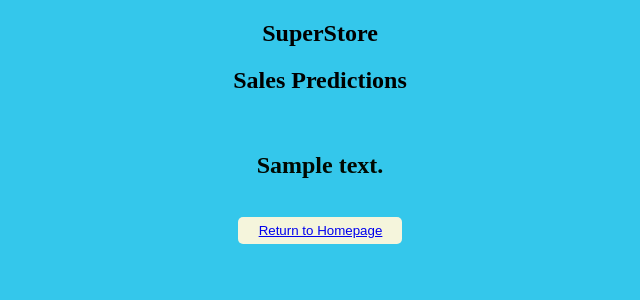
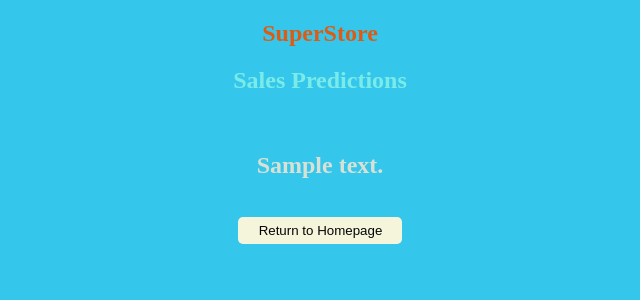
Before and after one commit to AkashHunashal/SuperStore, a Flask app: template templates/predict.html in a window 1280 px wide. Shown: the top 300 px of the page, without its empty margins (320-960 px from the left). Run offline with Flask 2, Linux system fonts and the light colour scheme; the template is opened without the code that fills it: most values are stand-ins (such as "Sample title", 1, 10 or a date in 2020); parts of the project's set-up code (start-up, migrations or seed data) failed here and were passed over.

Commit message:
Add files via upload

```diff
--- a/templates/index.html
+++ b/templates/index.html
@@ -13,10 +13,10 @@
 </head>
 
 <body>
-    <div style="color:rgb(2, 5, 0);">
+    <div style="color:rgb(217, 224, 212);">
         <form action="{{ url_for ('predict') }}" method="post">
-            <h2> SuperStore</h2>
-            <h2> Sales Predictions</h2>
+            <h2 style="color:rgb(222, 91, 20);"> SuperStore</h2>
+            <h2 style="color:rgb(123, 235, 233);"> Sales Predictions</h2>
             {% for item,values in context.items() %}
             <h3 style="margin-bottom: 0px;">{{item}}</h3><select name='{{item}}' id="{{item}}" required="required">
                 {% for i in values %}
--- a/templates/predict.html
+++ b/templates/predict.html
@@ -12,14 +12,12 @@
 </head>
 
 <body>
-    <h2> SuperStore</h2>
-    <h2> Sales Predictions</h2>
+    <h2 style="color:rgb(222, 91, 20);"> SuperStore</h2>
+    <h2 style="color:rgb(123, 235, 233);"> Sales Predictions</h2>
     <br>
-    <h2 style="color:rgb(1, 9, 1);">{{ prediction_text }}</h2>
+    <h2 style="color:rgb(217, 224, 212);">{{ prediction_text }}</h2>
     <br>
-    <button>
-        <a href="/" id="home">Return to Homepage</a>
-    </button>
+    <a href="/" id="home"><button>Return to Homepage</button></a>
 </body>
 
 </html>
```
